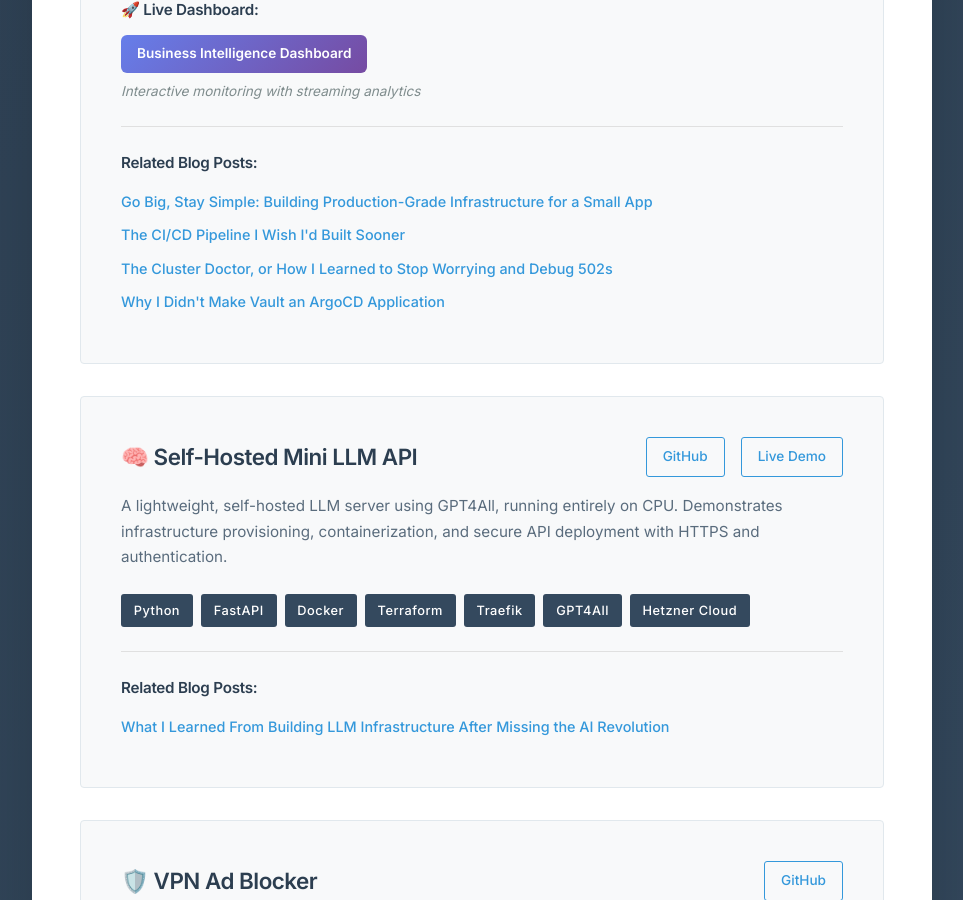
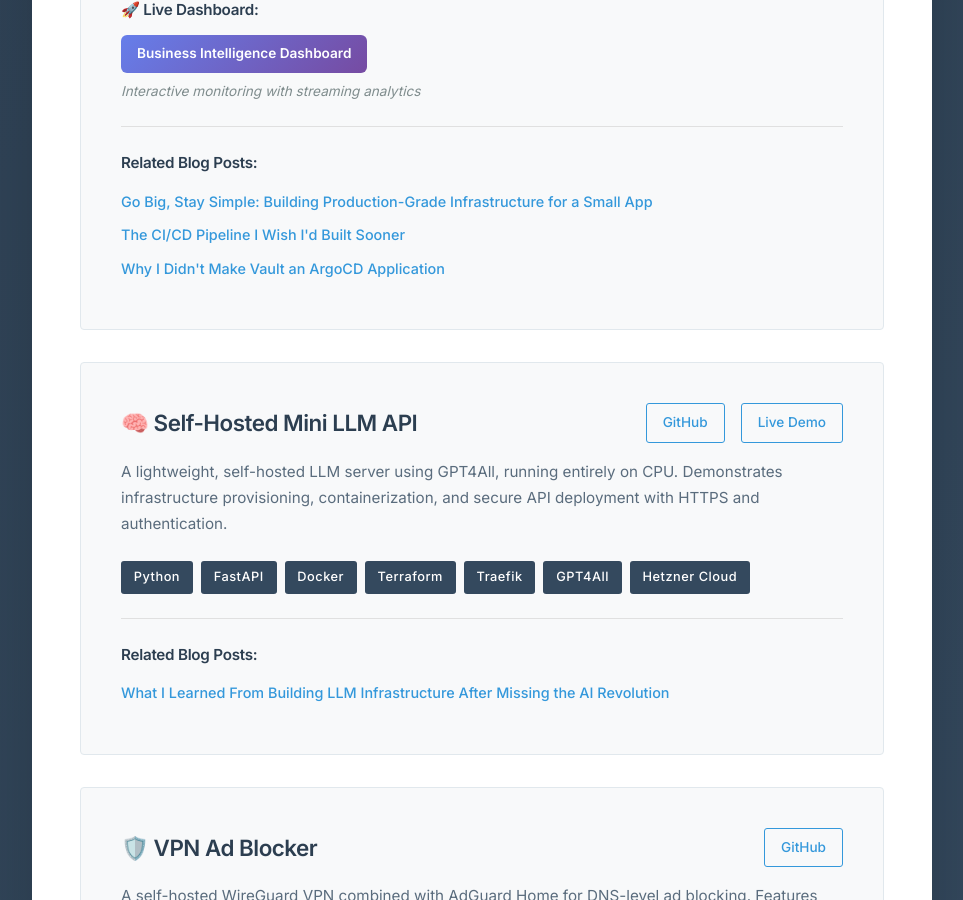
Before and after one commit to navillasa/navillasa.github.io, a Jekyll site: the page built from index.md, in a window 1280 px wide and 900 px high, scrolled down 1186 px. Shown: the whole window, without its empty margins (158-1121 px from the left). Built offline with Jekyll 4.4.1, drawn with Linux system fonts in a browser that asks for light colours.

```diff
--- a/index.md
+++ b/index.md
@@ -75,7 +75,6 @@ title: "DevOps Engineer"
                 <ul class="blog-list">
                     <li><a href="{{ '/blog/tv-hub-project-overview/' | relative_url }}" class="blog-link">Go Big, Stay Simple: Building Production-Grade Infrastructure for a Small App</a></li>
                     <li><a href="{{ '/blog/gitops-cicd-pipeline/' | relative_url }}" class="blog-link">The CI/CD Pipeline I Wish I'd Built Sooner</a></li>
-                    <li><a href="{{ '/blog/debugging-502-errors/' | relative_url }}" class="blog-link">The Cluster Doctor, or How I Learned to Stop Worrying and Debug 502s</a></li>
                     <li><a href="{{ '/blog/vault-gitops/' | relative_url }}" class="blog-link">Why I Didn't Make Vault an ArgoCD Application</a></li>
                 </ul>
             </div>
```
Also changed, not shown: 3 other files.
